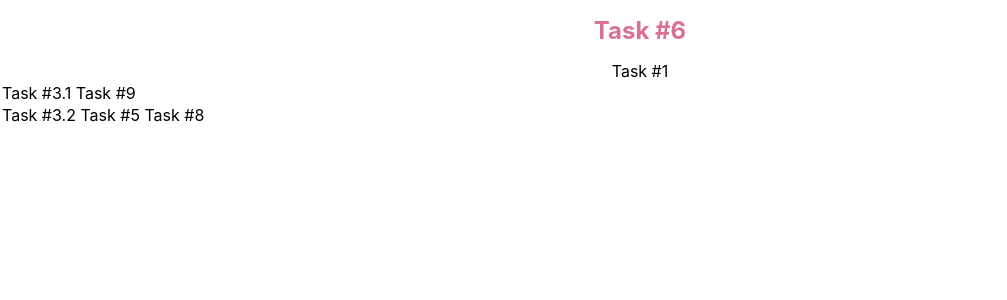
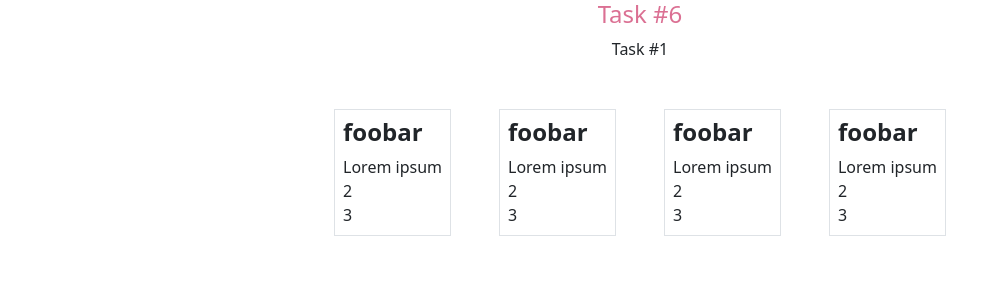
Before and after one commit to pkol92/ShopList, a React (Create React App) app: page / in a window 1280 px wide. Shown: the top 300 px of the page, without its empty margins (0-1007 px from the left). Built offline with nearby package versions, Linux system fonts and the light colour scheme.

Commit message:
table prototype

```diff
--- a/package.json
+++ b/package.json
@@ -11,6 +11,7 @@
     "@types/react": "^17.0.44",
     "@types/react-dom": "^17.0.15",
     "@types/styled-components": "^5.1.25",
+    "bootstrap": "^5.1.3",
     "react": "^18.0.0",
     "react-dom": "^18.0.0",
     "react-scripts": "5.0.0",
--- a/src/components/Table/component.tsx
+++ b/src/components/Table/component.tsx
@@ -1,15 +1,75 @@
-import React, { FC } from 'react';
-import { Record } from '../Record';
-import { StyledTable } from './styles';
 
-export const Table: FC = () => {
+import 'bootstrap/dist/css/bootstrap.css'
+// import { useState } from 'react'
+
+export const Table = () => {
+
+  // const [items, setItems] = useState([])
+
+  const test = [
+    {
+      id: 1,
+      name: 'foobar',
+      description: 'Lorem ipsum',
+      price: 2,
+      weight: 3
+    },
+    {
+      id: 2,
+      name: 'foobar',
+      description: 'Lorem ipsum',
+      price: 2,
+      weight: 3
+    },
+    {
+      id: 3,
+      name: 'foobar',
+      description: 'Lorem ipsum',
+      price: 2,
+      weight: 3
+    },
+    {
+      id: 4,
+      name: 'foobar',
+      description: 'Lorem ipsum',
+      price: 2,
+      weight: 3
+    },
+
+  ]
+
   return (
-    <StyledTable>
-        Task #3.1
-        Task #9
-        <tbody>
-         <Record />
-        </tbody>
-    </StyledTable>
+    <div className='container mt-5'>
+      <div className="row row-cols-2 gap-5 justify-content-center">
+        {test.map( item => (
+          <div key={item.id} className='col-auto border p-2'>
+             <div className='fw-bold h4'>{item.name}</div>
+             <div>{item.description}</div>
+             <div>{item.price}</div>
+             <div>{item.weight}</div>
+          </div>
+        ))}
+      </div>
+    </div>
   )
+
 }
+
+
+// export default component
+
+// import React, { FC } from 'react';
+// import { Record } from '../Record';
+// import { StyledTable } from './styles';
+
+// export const Table: FC = () => {
+//   return (
+//     <StyledTable>
+//         Task #3.1
+//         Task #9
+//         <tbody>
+//          <Record />
+//         </tbody>
+//     </StyledTable>
+//   )
+// }
```
Also changed, not shown: 2 other files (tests, documents, lock files or other folders).
